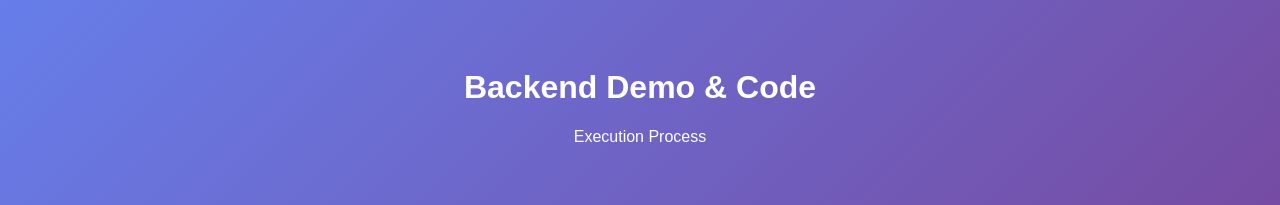
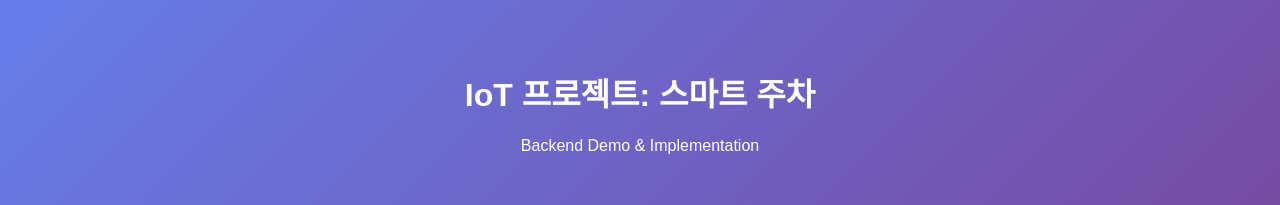
Before and after one commit to jangjayoon/22011914_jangjayoon, a plain HTML site: page backend.html in a window 1280 px wide. Shown: the top 205 px of the page. Drawn offline with Linux system fonts and the light colour scheme; files whose address does not match are found by name.

Commit message:
Revise backend HTML for IoT project demo
Updated the backend HTML structure and content for the IoT project, including changes to the header, sections, and service logic description.

```diff
--- a/backend.html
+++ b/backend.html
@@ -58,8 +58,8 @@
 
 <body>
 <header>
-    <h1>Backend Demo & Code</h1>
-    <p>Execution Process</p>
+    <h1>IoT 프로젝트: 스마트 주차</h1>
+    <p>Backend Demo & Implementation</p>
 </header>
 
 <section>
```
